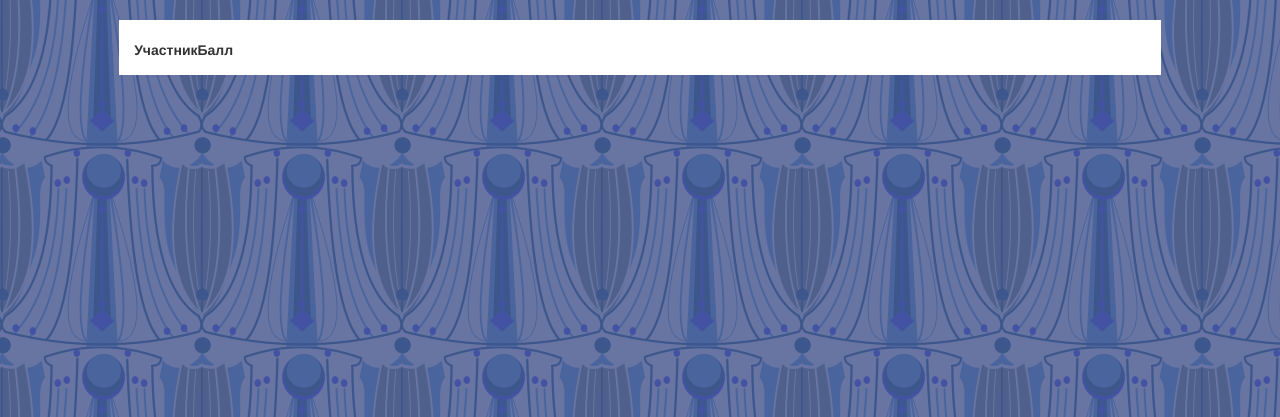
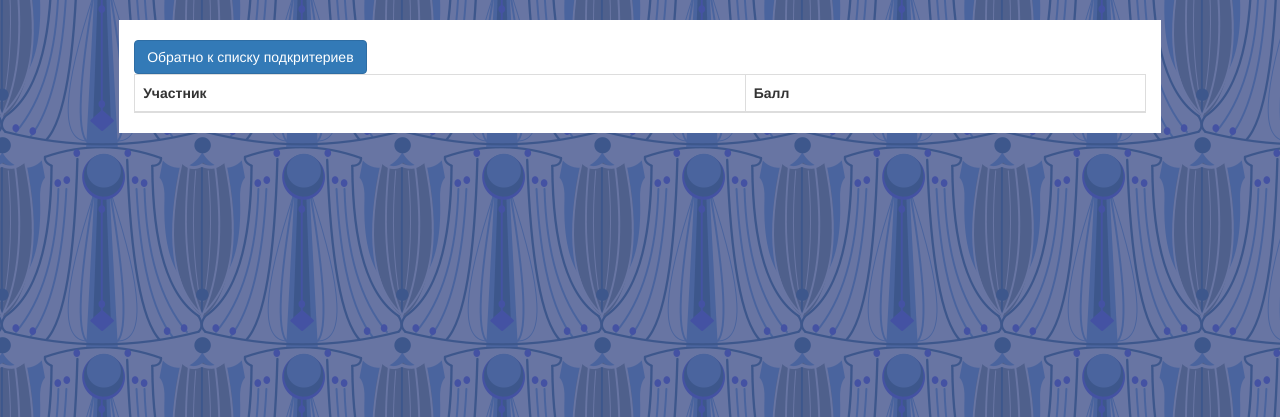
Before and after one commit to Kaper156/olympiad_experts, a Flask app: template app/templates/results.html in a window 1280 px wide. Shown: the part 53-470 px from the top of the page. Run offline with Flask 2, Linux system fonts and the light colour scheme; the template is opened without the code that fills it, so the values that code supplies are empty; the visitor is signed in with stand-in values (Sample User, id 1); parts of the project's set-up code (start-up, migrations or seed data) failed here and were passed over; some libraries are stand-ins or nearby versions.

Commit message:
Changes in template, come-back button

```diff
--- a/app/models.py
+++ b/app/models.py
@@ -353,7 +353,6 @@ class MemberAssessment(db.Model):
         result = []
         for assessment in self.expert_assessments:
             result.append(assessment.assessment)
-        print(self.aspect_id)
         aspect = db.session.query(Aspect).get(self.aspect_id)
         self.ball = aspect.calculation.calc(result, aspect.max_balls)
         return self.ball
--- a/app/templates/results.html
+++ b/app/templates/results.html
@@ -1,7 +1,8 @@
 {% extends 'base.html' %}
 {% block content %}
 <h2 class="title text-center">{{ olympiad.name }}</h2>
-    <table>
+    <a class="btn btn-primary" href="{{ url_for('expert_assessment', id=olympiad.id) }}">Обратно к списку подкритериев</a>
+    <table class="table table-bordered">
         <thead>
             <th>Участник</th>
             <th>Балл</th>
```
